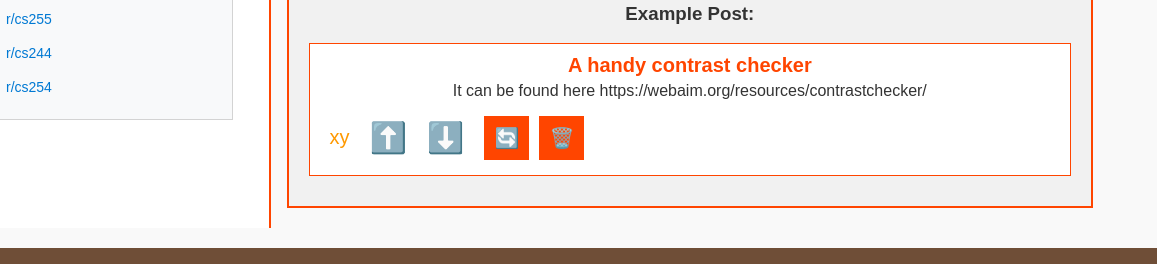
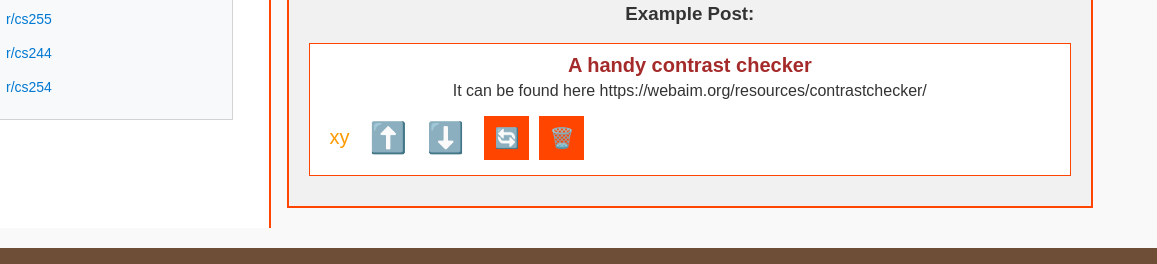
Before and after one commit to ashadiiii/cs209-webpage, a plain HTML site: page index.html in a window 1280 px wide. Shown: the part 567-831 px from the top of the page, 123-1280 px from the left. Drawn offline with Linux system fonts and the light colour scheme.

Commit message:
new changes

```diff
--- a/index.css
+++ b/index.css
@@ -210,7 +210,7 @@ footer p {
 
 .example-post .post-title {
     font-size: 20px;
-    color: #FF4500; /* Reddit orange */
+    color: brown; /* Reddit orange */
     margin: 0;
 }
 
```
